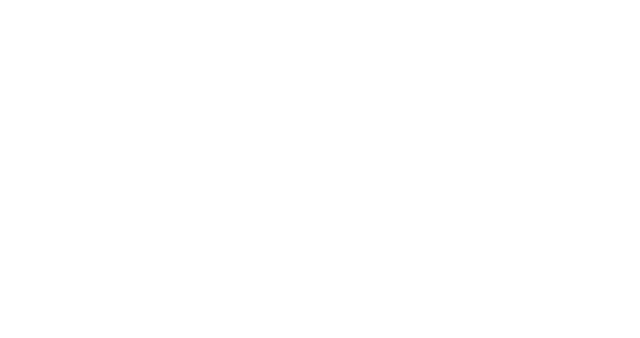
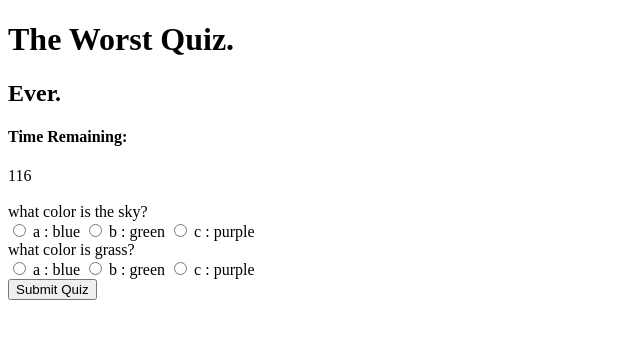
Before and after one commit to vicdubbeld/TriviaGame, a plain HTML site: page index.html in a window 1280 px wide. Shown: the whole page, without its empty margins (0-640 px from the left). Drawn offline with nearby package versions, Linux system fonts and the light colour scheme.

Commit message:
rough timer going

```diff
--- a/assets/javascript/app.js
+++ b/assets/javascript/app.js
@@ -0,0 +1,118 @@
+$(document).ready(function () {
+
+
+    // timer
+    var count = 120;
+    var interval = setInterval(function(){
+      $("#timer")[0].innerHTML=count;
+      count--;
+      if (count === 0){
+        clearInterval(interval);
+        $("#timer")[0].innerHTML='Done';
+        // or...
+        alert("You're out of time!")[0];
+      }
+    }, 1000);
+
+    // quiz variables
+    var quizContainer = $("#quiz")[0];
+    var resultsContainer = $("#results")[0];
+    var submitButton = $("#submit")[0];
+    var myQuestions = [
+        {
+            question: "what color is the sky?",
+            answers: {
+                a: "blue",
+                b: "green",
+                c: "purple",
+            },
+            correctAnswer: "a"
+
+        },
+        {
+            question: "what color is grass?",
+            answers: {
+                a: "blue",
+                b: "green",
+                c: "purple",
+            },
+            correctAnswer: "b"
+        }
+    ];
+
+
+
+
+    function buildQuiz() {
+        // we'll need a place to store the HTML output
+        var output = [];
+
+        // for each question...
+        myQuestions.forEach((currentQuestion, questionNumber) => {
+            // we'll want to store the list of answer choices
+            const answers = [];
+
+            // and for each available answer...
+            for (letter in currentQuestion.answers) {
+                // ...add an HTML radio button
+                answers.push(
+                    `<label>
+                  <input type="radio" name="question${questionNumber}" value="${letter}">
+                  ${letter} :
+                  ${currentQuestion.answers[letter]}
+                </label>`
+                );
+            }
+
+            // add this question and its answers to the output
+            output.push(
+                `<div class="question"> ${currentQuestion.question} </div>
+              <div class="answers"> ${answers.join("")} </div>`
+            );
+        });
+
+        // finally combine our output list into one string of HTML and put it on the page
+        quizContainer.innerHTML = output.join("");
+    }
+
+    function showResults() {
+        // gather answer containers from our quiz
+        const answerContainers = quizContainer.querySelectorAll(".answers");
+
+        // keep track of user's answers
+        let numCorrect = 0;
+
+        // for each question...
+        myQuestions.forEach((currentQuestion, questionNumber) => {
+            // find selected answer
+            const answerContainer = answerContainers[questionNumber];
+            const selector = `input[name=question${questionNumber}]:checked`;
+            const userAnswer = (answerContainer.querySelector(selector) || {}).value;
+
+            // if answer is correct
+            if (userAnswer === currentQuestion.correctAnswer) {
+                // add to the number of correct answers
+                numCorrect++;
+
+                // color the answers green
+                answerContainers[questionNumber].style.color = "lightgreen";
+            } else {
+                // if answer is wrong or blank
+                // color the answers red
+                answerContainers[questionNumber].style.color = "red";
+            }
+        });
+
+        // show number of correct answers out of total
+        resultsContainer.innerHTML = `${numCorrect} out of ${myQuestions.length}`;
+    }
+
+    // display quiz
+    buildQuiz();
+
+    // on submit, show results
+    submitButton.addEventListener("click", showResults);
+
+
+
+})
--- a/index.html
+++ b/index.html
@@ -1,17 +1,39 @@
-<!DOCTYPE html>
+<!doctype html>
 <html lang="en">
 
 <head>
-    <meta charset="UTF-8">
-    <meta name="viewport" content="width=device-width, initial-scale=1.0">
-    <meta http-equiv="X-UA-Compatible" content="ie=edge">
-    <title>Document</title>
+
+    <meta charset="utf-8">
+    <meta name="viewport" content="width=device-width, initial-scale=1, shrink-to-fit=no">
+
+
+    <link rel="stylesheet" href="assets/css/style.css">
+
+
+    <title>Trivia</title>
 </head>
+<header>
+    <h1>The Worst Quiz.</h1>
+    <h2>Ever.</h2>
+</header>
 
 <body>
+    <h4>Time Remaining:</h4>
+    <div id="timer"></div>
+    <br>
+    <div id="quiz"></div>
+    <button id="submit">Submit Quiz</button>
+    <div id="results"></div>
 
-    <!-- jQuery -->
-    <script src="https://cdnjs.cloudflare.com/ajax/libs/jquery/3.2.1/jquery.min.js"></script>
+
+
+
+
+    <!-- jQuery  -->
+    <script src="https://code.jquery.com/jquery-3.3.1.min.js"></script>
+
+    <script src="./assets/javascript/app.js"></script>
+    </div>
 </body>
 
 </html>
```
Also changed, not shown: 1 other file.
